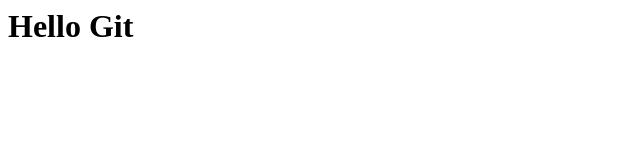
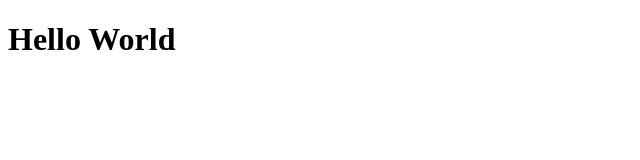
Before and after one commit to M-Muiz/Git, a plain HTML site: page index.html in a window 1280 px wide. Shown: the whole page, without its empty margins (0-640 px from the left). Drawn offline with Linux system fonts and the light colour scheme.

Commit message:
Update html

```diff
--- a/index.html
+++ b/index.html
@@ -1 +1,14 @@
-<h1>Hello Git</h1>
+<!DOCTYPE html>
+<html lang="en">
+
+<head>
+    <meta charset="UTF-8">
+    <meta name="viewport" content="width=device-width, initial-scale=1.0">
+    <title>Document</title>
+</head>
+
+<body>
+    <h1>Hello World</h1>
+</body>
+
+</html>
```
